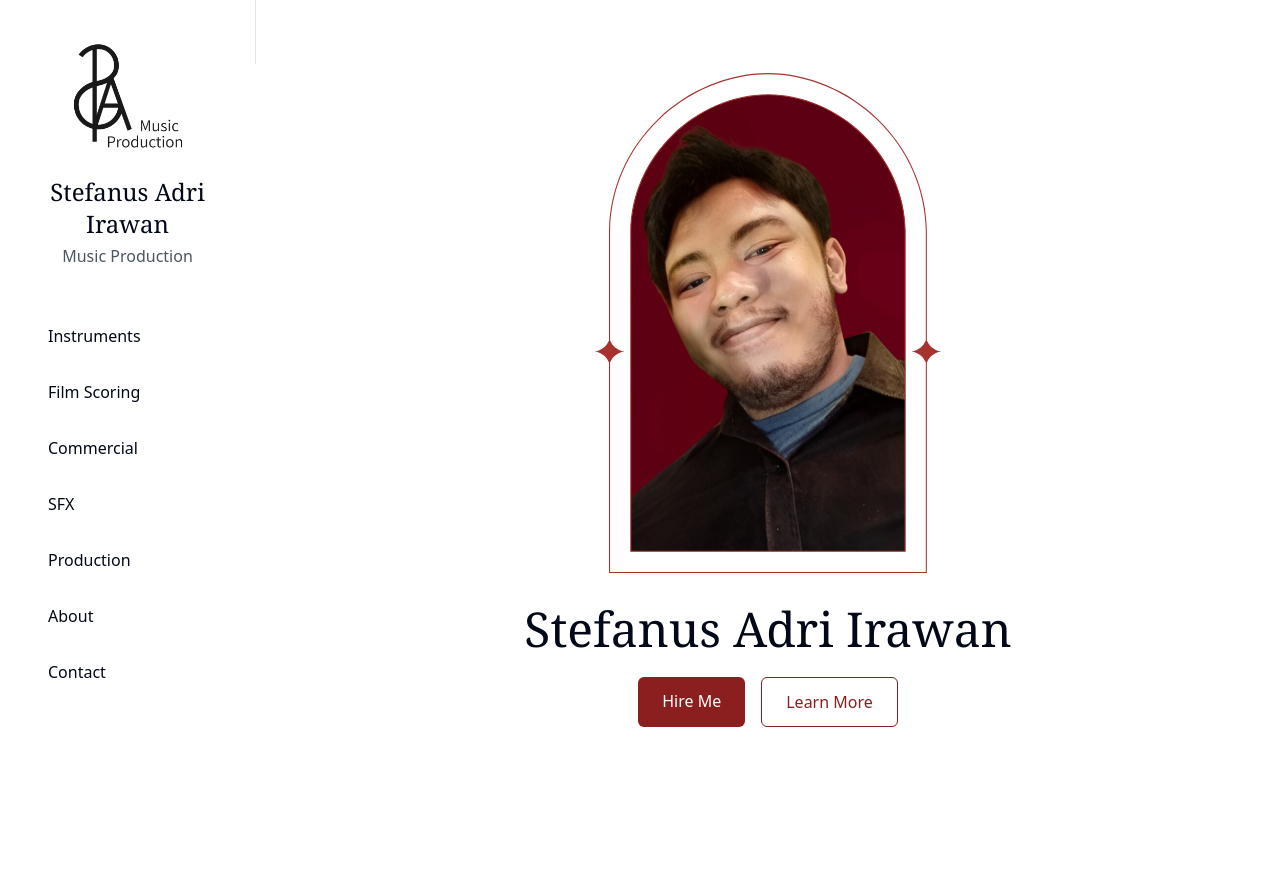
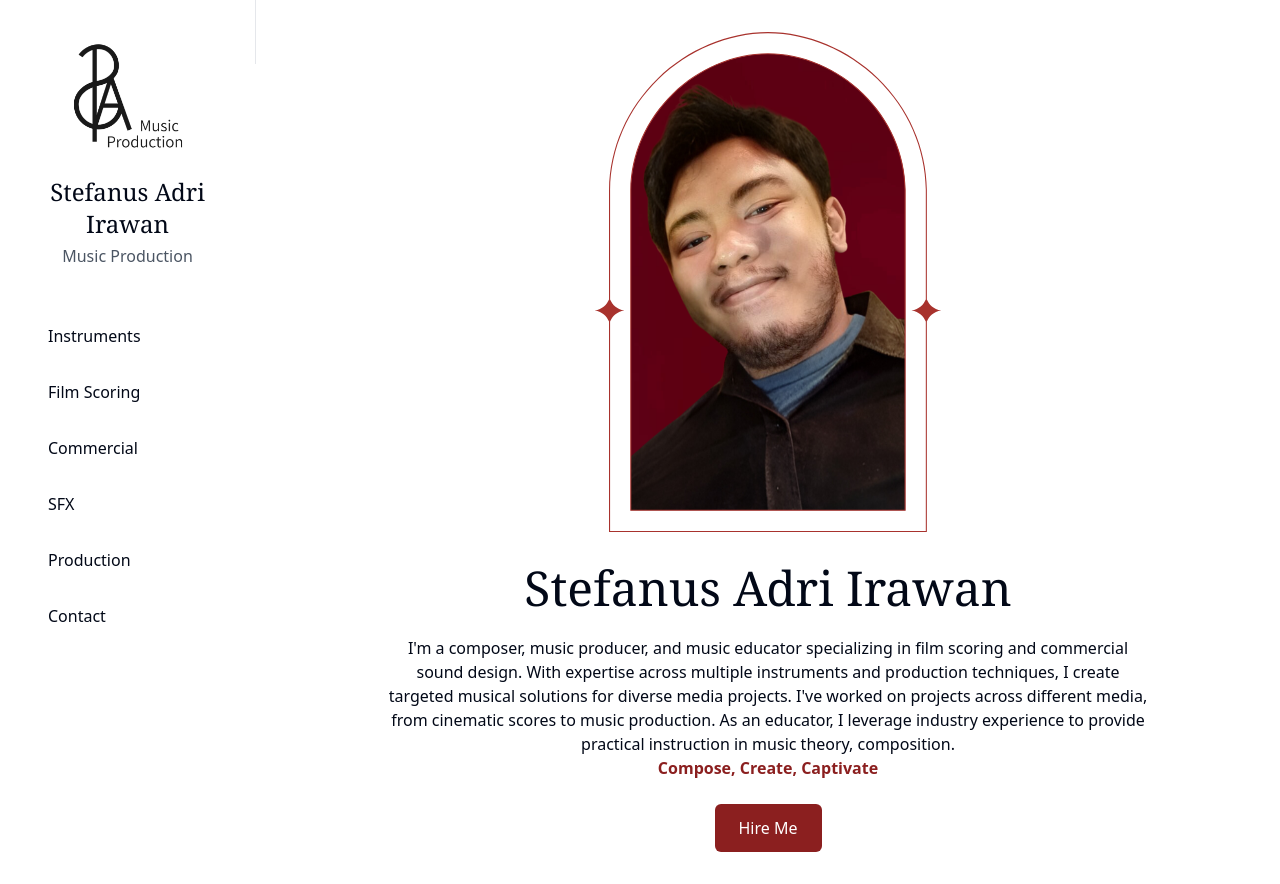
Before and after one commit to stefanus-ai-tech/stefanusadrimusic, a React (Vite) app: page / in a window 1280 px wide. Before the commit the page ends 800 px from the top, so only its background shows below. Built offline with nearby package versions, Linux system fonts and the light colour scheme.

Commit message:
moved about me paragraph into home

```diff
--- a/src/components/Sidebar.tsx
+++ b/src/components/Sidebar.tsx
@@ -8,7 +8,6 @@ const menuItems = [
   { name: 'Commercial', path: '/commercial' },
   { name: 'SFX', path: '/sfx' },
   { name: 'Production', path: '/production' },
-  { name: 'About', path: '/about' },
   { name: 'Contact', path: '/contact' },
 ];
 
--- a/src/pages/About.tsx
+++ /dev/null
@@ -1,26 +0,0 @@
-const About = () => {
-  return (
-    <div className="flex items-center justify-center min-h-screen px-4">
-      <div className="max-w-4xl">
-        <h1 className="text-4xl font-serif mb-6">About Me</h1>
-        <div className="prose prose-lg">
-          <p>
-            I'm a composer, music producer, and music educator specializing in
-            film scoring and commercial sound design. With expertise across
-            multiple instruments and production techniques, I create targeted
-            musical solutions for diverse media projects.
-          </p>
-          <p>
-            I've worked on projects across different media, from cinematic
-            scores to music production. As an educator, I leverage industry
-            experience to provide practical instruction in music theory,
-            composition.
-          </p>
-          <p className="text-wine font-medium">"Compose, Create, Captivate"</p>
-        </div>
-      </div>
-    </div>
-  );
-};
-
-export default About;
--- a/src/pages/Index.tsx
+++ b/src/pages/Index.tsx
@@ -6,21 +6,30 @@ const Index = () => {
   return (
     <div className="min-h-[calc(100vh-4rem)] flex items-center justify-center px-4 md:px-0 text-center">
       <div className="max-w-3xl">
-        <img src={apenFoto} alt="Apen Foto" className="mb-8" />
+        <img src={apenFoto} alt="Apen Foto" className="mb-8 mx-auto" />
         <h1 className="text-3xl md:text-5xl font-serif mb-6">
           Stefanus Adri Irawan
         </h1>
+        <div className="prose prose-lg mb-6">
+          <p>
+            I'm a composer, music producer, and music educator specializing in
+            film scoring and commercial sound design. With expertise across
+            multiple instruments and production techniques, I create targeted
+            musical solutions for diverse media projects. I've worked on
+            projects across different media, from cinematic scores to music
+            production. As an educator, I leverage industry experience to
+            provide practical instruction in music theory, composition.
+          </p>
+          <p style={{ color: 'rgb(139, 31, 31)' }}>
+            <strong>Compose, Create, Captivate</strong>
+          </p>
+        </div>
 
         <div className="flex flex-col sm:flex-row gap-4 justify-center">
           <Link
             to="/contact"
             className="inline-block px-6 py-3 bg-wine text-white rounded-md hover:bg-wine-700 transition-colors text-center">
             Hire Me
-          </Link>
-          <Link
-            to="/about"
-            className="inline-block px-6 py-3 border border-wine text-wine rounded-md hover:bg-wine/10 transition-colors text-center">
-            Learn More
           </Link>
         </div>
       </div>
```
